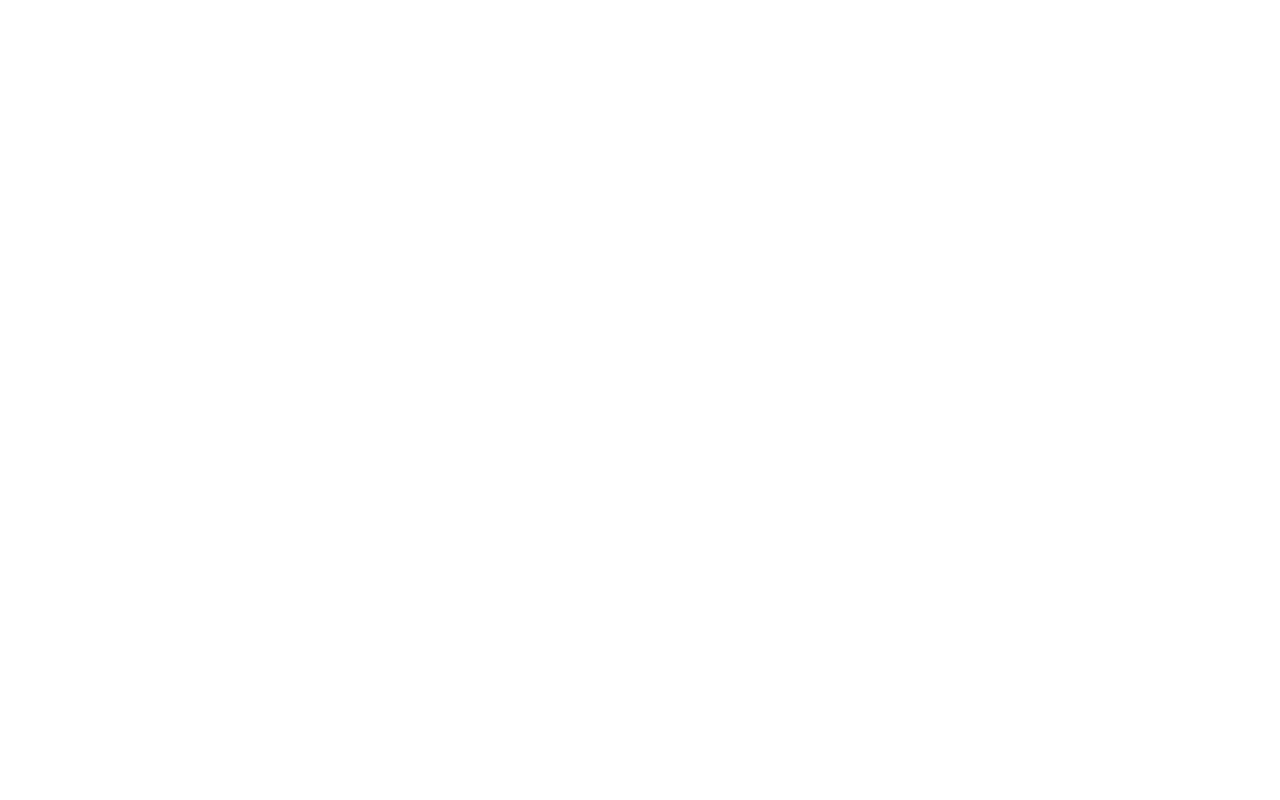
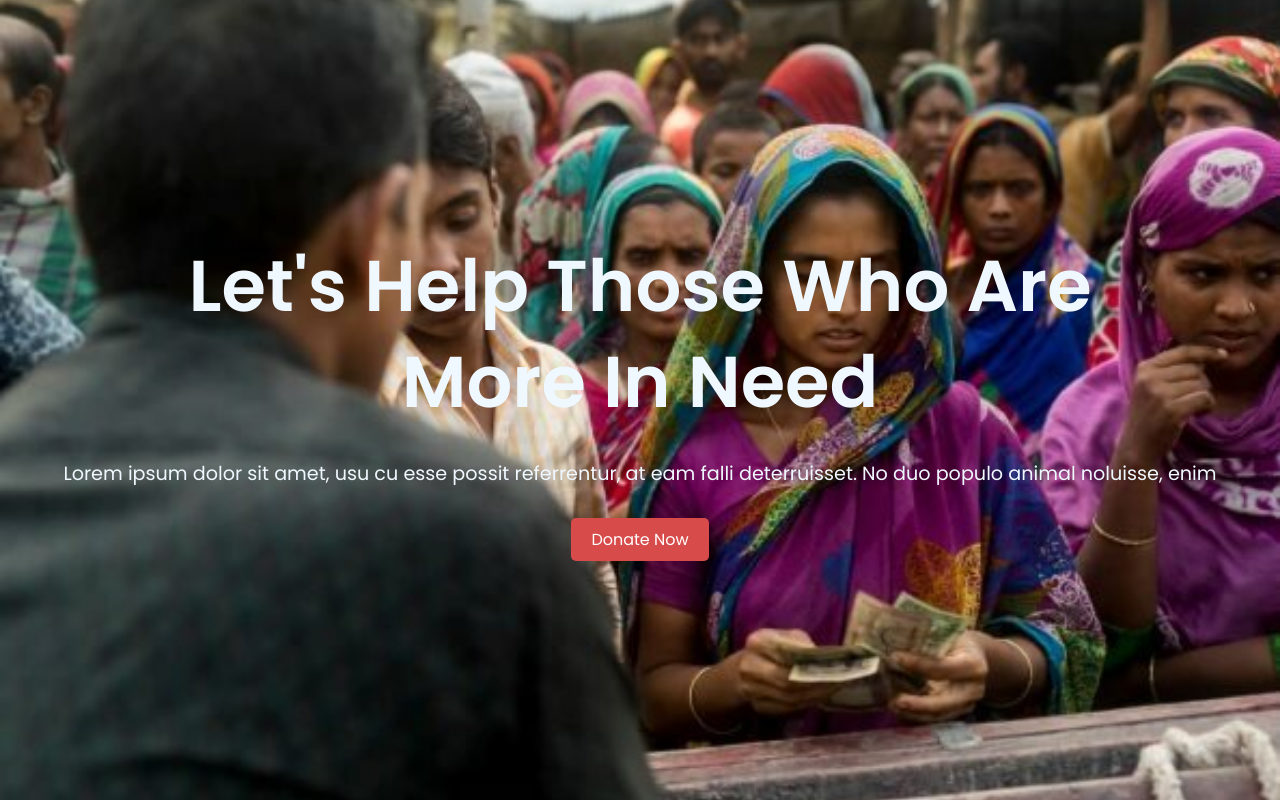
Before and after one commit to muba23/practice-problem-1, a plain HTML site: page index.html in a window 1280 px wide. Drawn offline with Linux system fonts and the light colour scheme.

Commit message:
first section

```diff
--- a/index.html
+++ b/index.html
@@ -4,10 +4,21 @@
     <meta charset="UTF-8">
     <meta http-equiv="X-UA-Compatible" content="IE=edge">
     <meta name="viewport" content="width=device-width, initial-scale=1.0">
+    <link rel="preconnect" href="https://fonts.googleapis.com">
+<link rel="preconnect" href="https://fonts.gstatic.com" crossorigin>
+<link href="https://fonts.googleapis.com/css2?family=Poppins:wght@400;600&family=Satisfy&display=swap" rel="stylesheet">
     <link rel="stylesheet" href="style.css">
     <title>Donate Today</title>
 </head>
 <body>
+    <section class="banner-section">
 
+            <h1>Let's Help Those Who Are </h1>
+                <h1>More In Need</h1>
+            <p>Lorem ipsum dolor sit amet, usu cu esse possit referrentur, at eam falli
+                deterruisset. No duo populo animal noluisse, enim</p>
+            <a target="_blank" href="https://github.com/muba23">Donate Now</a>
+
+    </section>
 </body>
 </html>
--- a/style.css
+++ b/style.css
@@ -0,0 +1,43 @@
+body{
+    font-family: 'Poppins', sans-serif;
+    /* font-family: 'Satisfy', cursive; */
+    /* background-image: url(images/donation8.jpg);
+    background-repeat: no-repeat; */
+    /* background-size: cover; */
+}
+/* .banner-section{
+    background-image: url(images/donation8.jpg);
+} */
+body {
+    background-image: url(images/donation1.jpg);
+    background-repeat: no-repeat;
+    background-attachment: fixed;
+    background-size: cover;
+    background-position: center;
+    height: 50%;
+}
+.banner-section h1{
+    color: aliceblue;
+    font-size: 450%;
+    line-height: 50%;
+}
+.banner-section p{
+    padding-top: -100px;
+    padding-bottom: 20px;
+    font-size: 120%;
+}
+.banner-section{
+    text-justify: newspaper;
+    text-align: center;
+    color: aliceblue;
+    padding-top: 200px;
+    /* line-break:loose; */
+    /* line-height: 500%; */
+}
+.banner-section a{
+    text-decoration: none;
+    background-color: rgb(216, 75, 75);
+    color: white;
+    padding: 10px 20px;
+    border-radius: 5px;
+}
```
